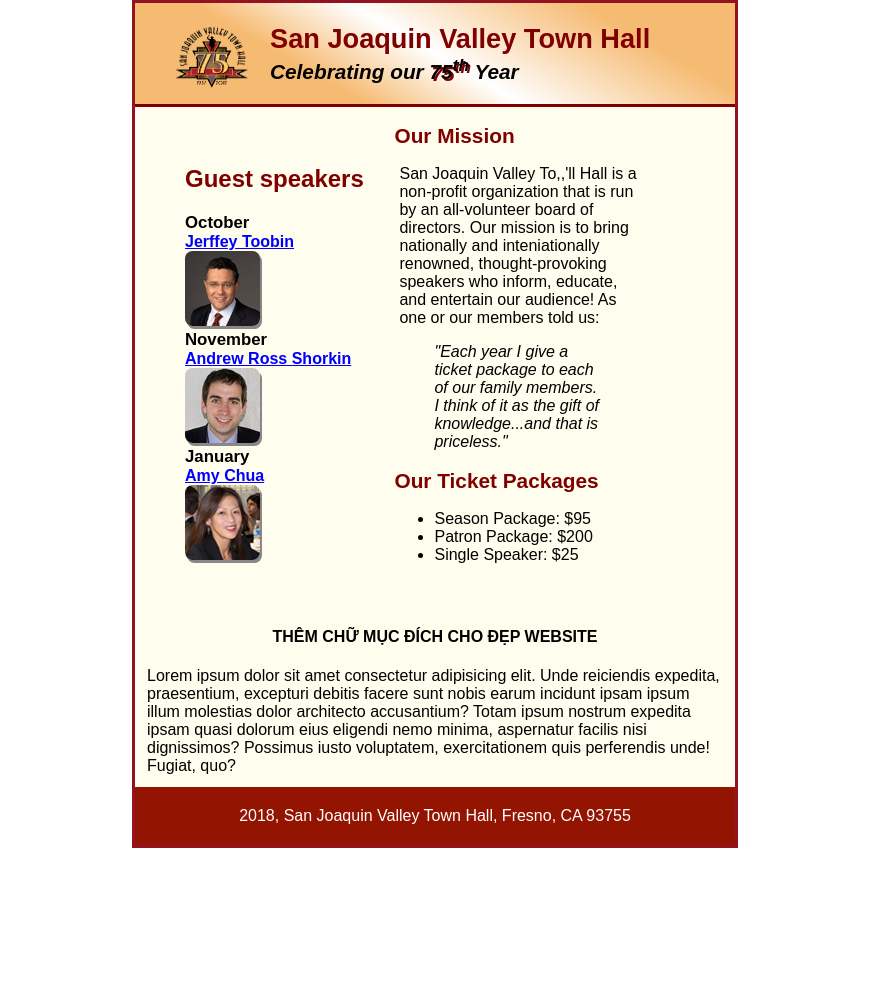
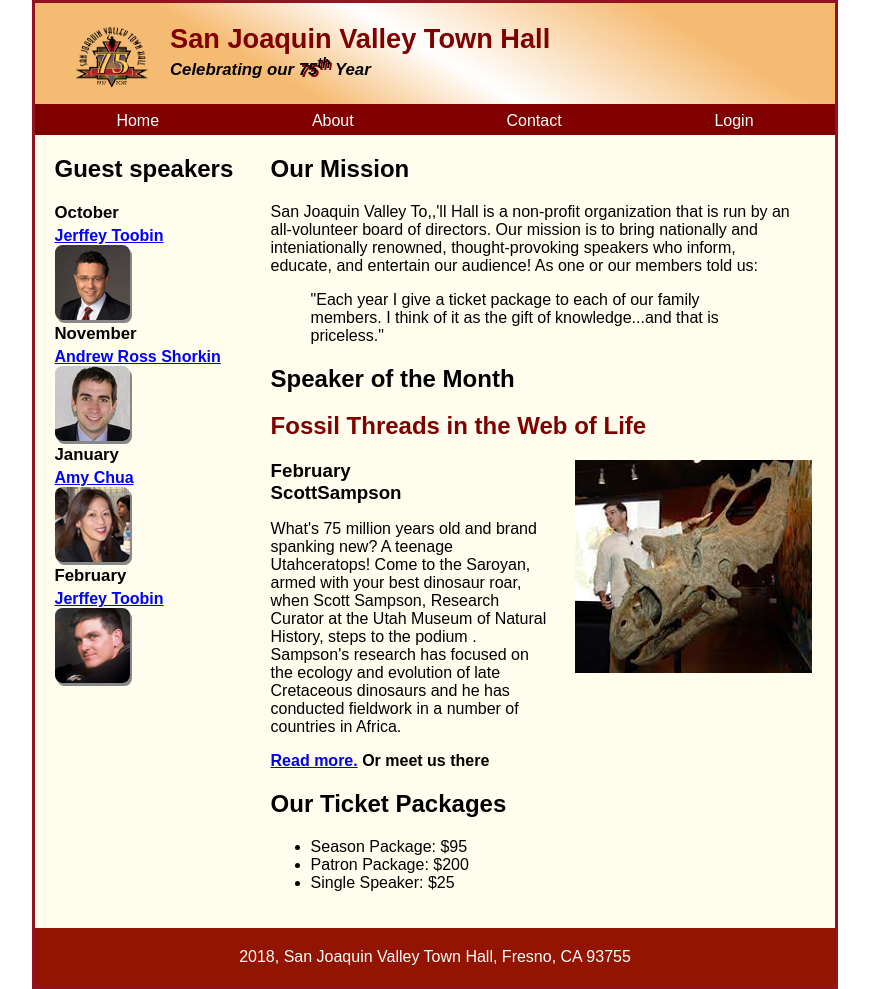
Before and after one commit to henrycuongvo/FE22-IVT-HTML5-CSS3-4, a plain HTML site: page index.html in a window 1280 px wide. Shown: the whole page, without its empty margins (205-1074 px from the left). Before the commit the page ends 848 px from the top, so only its background shows below. Drawn offline with Linux system fonts and the light colour scheme.

Commit message:
Please check and fix bug for Ex6.1

```diff
--- a/index.css
+++ b/index.css
@@ -9,14 +9,11 @@
 /*----------------------------------------------*/
 /*--------------------HTML----------------------*/
 body{
-    width: 600px;
+    width: 800px;
     border: 3px #931420 solid;
     background-color: #fffded;
-    margin:auto;
+    margin: 0px auto;
 
-}
-div p{
-  margin: 2%;
 }
 header{
     border-bottom: 3px #800000 solid;
@@ -37,7 +34,8 @@
     margin: 0px;
 }
 header h3{
-    font-size: 130%;
+    font-size: 105%;
+    padding-bottom: 0.25em;
     font-style: italic;
     display: block;
     margin: 0px;
@@ -47,20 +45,33 @@
 }
 
 /*--------------HEADER--------------------*/
+nav{
+  padding: 5px;
+  display: flex;
+  flex-direction: row;
+  justify-content: space-around;
+  background-color: #800000;
+}
+nav a{
+text-decoration: none;
+color: white;
+}
 
 main{
-  width: 500px;
-  height: 500px;
-    margin: 0px auto;
-    padding: 0px;
+  width: 97.5%;
+  /* width:780px; */
+  /* margin: 0px auto; */
+  display: flex;
+  flex-direction: row;
+  align-content: center;
+  justify-content: space-between;
 }
-.main_content_2{
-  font-style: italic;
-}
+/*--------------Main--------------------*/
+
 aside{
-  width: 37%;
-  height: 70%;
-  display: inline-block;
+  width: 27.6%;
+  /* (215px) */
+  padding: 0% 0% 2.5% 2.5%;
 }
 aside h1{
   font-size: 150%;
@@ -68,6 +79,7 @@
 }
 aside h3{
   font-size: 105%;
+  padding-bottom: 0.25em;
   margin: 0px;
 }
 aside a{
@@ -81,20 +93,31 @@
 }
 /*-----------Aside-----------*/
 section{
-  width: 50%;
-  height: 70%;
-  margin-left: 4%;
-  margin-top: 0%;
+  width: 67.3%;
+  /*525px*/
   display: inline-block;
+  padding: 0% 2.5% 2.5% 0%;
+
 }
-section h2{
+.sect2 h2{
+  width: 100%;
     font-size: 130%;
     color: #800000;
 }
+.article {
+  display: flex;
+  flex-direction: row;
+}
+.sect2_1{
+width: 54%;
+}
+.sect2_2{
+  width: 40%;
+  padding-left: 4%;
+}
+
 /*-------Section----------*/
-
-
-/*------------- MAIN-----------------*/
+/*---------------MAIN----------------*/
 footer{
     background-color: #931400;
     margin: 0px;
--- a/index.html
+++ b/index.html
@@ -12,14 +12,19 @@
     <img src="./images/town_hall_logo1.gif" alt="Logo" width="75" height="80">
     <h2> San Joaquin Valley Town Hall</h2>
     <h3> Celebrating our <span class="shadow">75<sup>th</sup> </span>Year</h3>
-
   </header>
+  <nav>
+    <div class="nav1"><a href="#">Home</a></div>
+    <div class="nav3"><a href="#">About</a></div>
+    <div class="nav4"><a href="#">Contact</a></div>
+    <div class="nav2"><a href="#">Login</a></div>
+  </nav>
+  <!-- ----------------------------Navigation---------------- -->
   <main>
-
     <aside>
-      <h1>
+      <h2>
         Guest speakers
-      </h1>
+      </h2>
       <div>
         <h3> October <br>
         </h3>
@@ -33,22 +38,57 @@
         </h3>
         <a style="display: block;" href="./speakers/AmyChua.html">Amy Chua</a>
         <img class="avt" src="./images/chua75.jpeg" alt=" Avt">
+        <h3> February <br>
+        </h3>
+        <a style="display: block;" href="./speakers/ScottSampson.html">Jerffey Toobin</a>
+        <img class="avt" src="./images/ avatar_sampson.jpeg" alt=" Avt">
       </div>
     </aside>
+    <!-- --------------------Aside----------------------- -->
     <section>
+      <div class="sect1">
         <h2>Our Mission</h2>
         <div>
-        <p class="main_content_1">
+          <p class="main_cont_1">
             San Joaquin Valley To,,'ll Hall is a non-profit organization that is run by an all-volunteer board
             of directors.
             Our mission is to bring nationally and inteniationally renowned, thought-provoking speakers who inform,
             educate, and entertain our audience! As one or our members told us:
           </p>
-      </div>
-      <blockquote class="main_content_2">"Each year I give a ticket package to each of our family members. I think of it
+          <blockquote class="main_cont_2">"Each year I give a ticket package to each of our family members. I think of
+            it
             as the gift of
             knowledge...and that is priceless."</blockquote>
-      <div class="ticket">
+        </div>
+        <h2 style="color:black">Speaker of the Month</h2>
+      </div>
+      <!-- --------------Sect1-------------- -->
+      <div class="sect2">
+        <h1 style="color: #800000;">
+          Fossil Threads in the Web of Life
+        </h1>
+        <div class="article">
+          <div class="sect2_1">
+            <h3 style="margin: 0%;"> February <br>
+              ScottSampson
+            </h3>
+            <p>What's 75 million years old and brand spanking new? A teenage Utahceratops! Come to the Saroyan, armed
+              with
+              your best
+              dinosaur roar, when Scott Sampson, Research Curator at the
+              Utah Museum of Natural History, steps to the podium . Sampson's research has focused on the ecology and
+              evolution of late Cretaceous dinosaurs and he has conducted fieldwork in a number of countries in Africa.
+            </p>
+            <b><a href="./speakers/ScottSampson.html"> Read more.</a> Or meet us there</b>
+          </div>
+          <div class="sect2_2">
+            <img src="./images/sampson_dinosaur.jpeg" alt="sampson_dinosaur">
+          </div>
+        </div>
+      </div>
+      <!-- ------------------Sect2------------------- -->
+      </div>
+      <div class="sect3">
         <h2>Our Ticket Packages</h2>
         <ul>
           <li>Season Package: $95
@@ -62,15 +102,8 @@
         </ul>
       </div>
     </section>
-
+    <!-- ------------------------Section---------------------- -->
   </main>
-  <div class="lorem">
-    <h4 style="text-align: center;">THÊM CHỮ MỤC ĐÍCH CHO ĐẸP WEBSITE</h4>
-    <p>
-      Lorem ipsum dolor sit amet consectetur adipisicing elit. Unde reiciendis expedita, praesentium, excepturi debitis
-      facere sunt nobis earum incidunt ipsam ipsum illum molestias dolor architecto accusantium? Totam ipsum nostrum
-      expedita ipsam quasi dolorum eius eligendi nemo minima, aspernatur facilis nisi dignissimos? Possimus iusto
-      voluptatem, exercitationem quis perferendis unde! Fugiat, quo?</p>
 </body>
 </div>
 
--- /dev/null
+++ b/speakers/main.css
@@ -0,0 +1,133 @@
+html{
+  font-family: Arial, sans-serif;
+  margin:0px;
+  padding: 0px;
+  box-sizing: border-box;
+  background-color: white;
+
+}
+/*----------------------------------------------*/
+/*--------------------HTML----------------------*/
+body{
+  width: 800px;
+  border: 3px #931420 solid;
+  background-color: #fffded;
+  margin: 0px auto;
+
+}
+header{
+  border-bottom: 3px #800000 solid;
+  padding: 20px 0px 20px;
+  padding-left: 20px;
+  background-color: #f6bb73;
+  background-image: linear-gradient( 30deg, #f6bb73 0%, #f6bb73 30%, white 50%, #f6bb73 80%, #f6bb73 100%)
+
+}
+header img{
+float: left;
+padding: 0px 20px;
+}
+header h2{
+  font-size: 170%;
+  color: #800000;
+  display: block;
+  margin: 0px;
+}
+header h3{
+  font-size: 105%;
+  padding-bottom: 0.25em;
+  font-style: italic;
+  display: block;
+  margin: 0px;
+}
+.shadow{
+  text-shadow: 2px 2px #800000;
+}
+
+/*--------------HEADER--------------------*/
+nav{
+padding: 5px;
+display: flex;
+flex-direction: row;
+justify-content: space-around;
+background-color: #800000;
+}
+nav a{
+text-decoration: none;
+color: white;
+}
+
+main{
+width: 97.5%;
+/* width:780px; */
+/* margin: 0px auto; */
+display: flex;
+flex-direction: row;
+align-content: center;
+justify-content: space-between;
+}
+/*--------------Main--------------------*/
+
+aside{
+width: 27.6%;
+/* (215px) */
+padding: 0% 0% 2.5% 2.5%;
+}
+aside h1{
+font-size: 150%;
+color: #800000;
+}
+aside h3{
+font-size: 105%;
+padding-bottom: 0.25em;
+margin: 0px;
+}
+aside a{
+font-weight: bold;
+color: blue;
+}
+aside div img{
+border-radius: 10%;
+box-shadow: 2px 3px #888888;
+
+}
+.return{
+  padding-top: 10%;
+}
+/*-----------Aside-----------*/
+section{
+width: 67.3%;
+/*525px*/
+display: inline-block;
+padding: 0% 2.5% 2.5% 0%;
+
+}
+.sect2 h2{
+width: 100%;
+  font-size: 130%;
+  color: #800000;
+}
+.article {
+display: flex;
+flex-direction: row;
+}
+.sect2_1{
+width: 54%;
+}
+.sect2_2{
+width: 40%;
+padding-left: 4%;
+}
+
+/*-------Section----------*/
+/*---------------MAIN----------------*/
+footer{
+  background-color: #931400;
+  margin: 0px;
+  padding: 20px;
+}
+footer p{
+  text-align: center;
+  margin: 0px;
+}
+/*------------- FOOTER-----------------*/
```
Also changed, not shown: speakers/ScottSampson.html (added, +109 -0 lines), images/ avatar_sampson.jpeg (renamed from images/sampson75.jpeg), images/image-asset.jpeg (added), images/sampson_dinosaur.jpeg (added), images/toobin75.jpg (deleted), images/town_hall_logo.gif (deleted), styles/main.css (deleted), 3 other files. Lines whose indentation alone changed are shown as unchanged.
